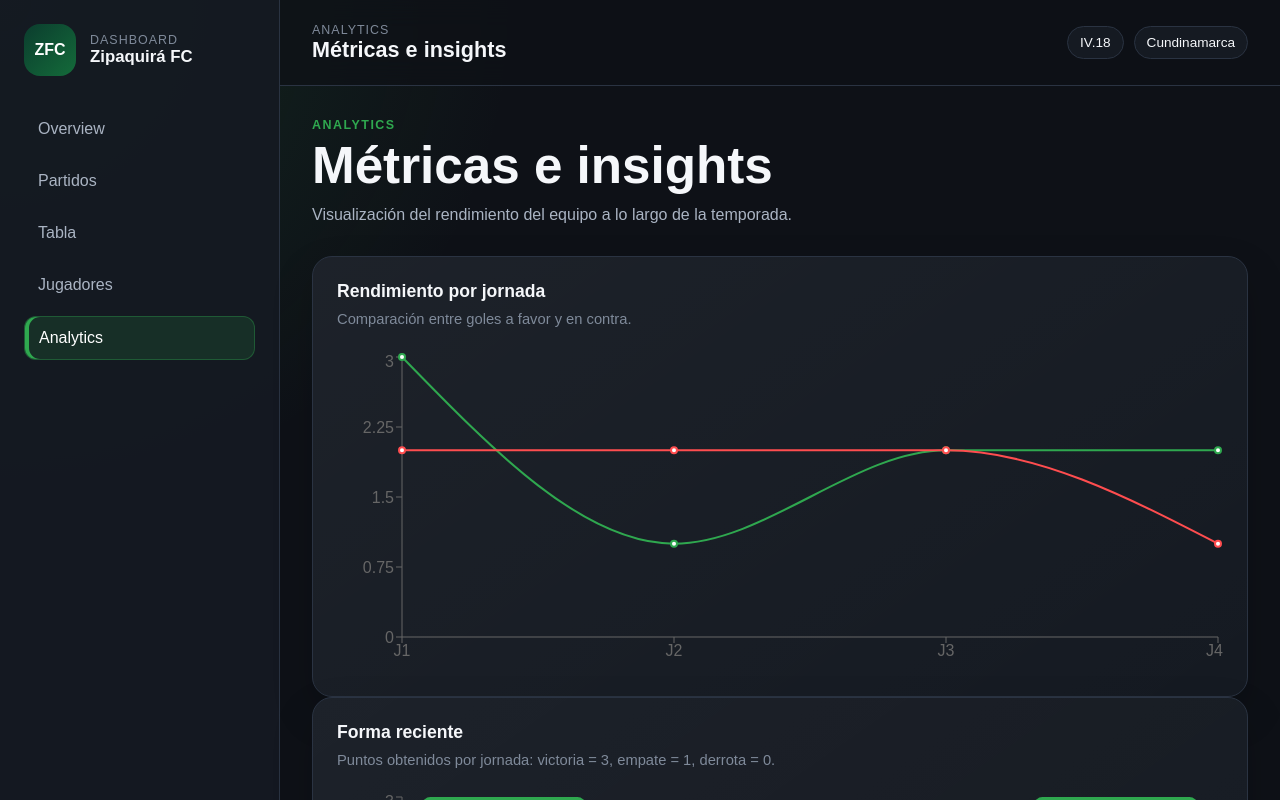
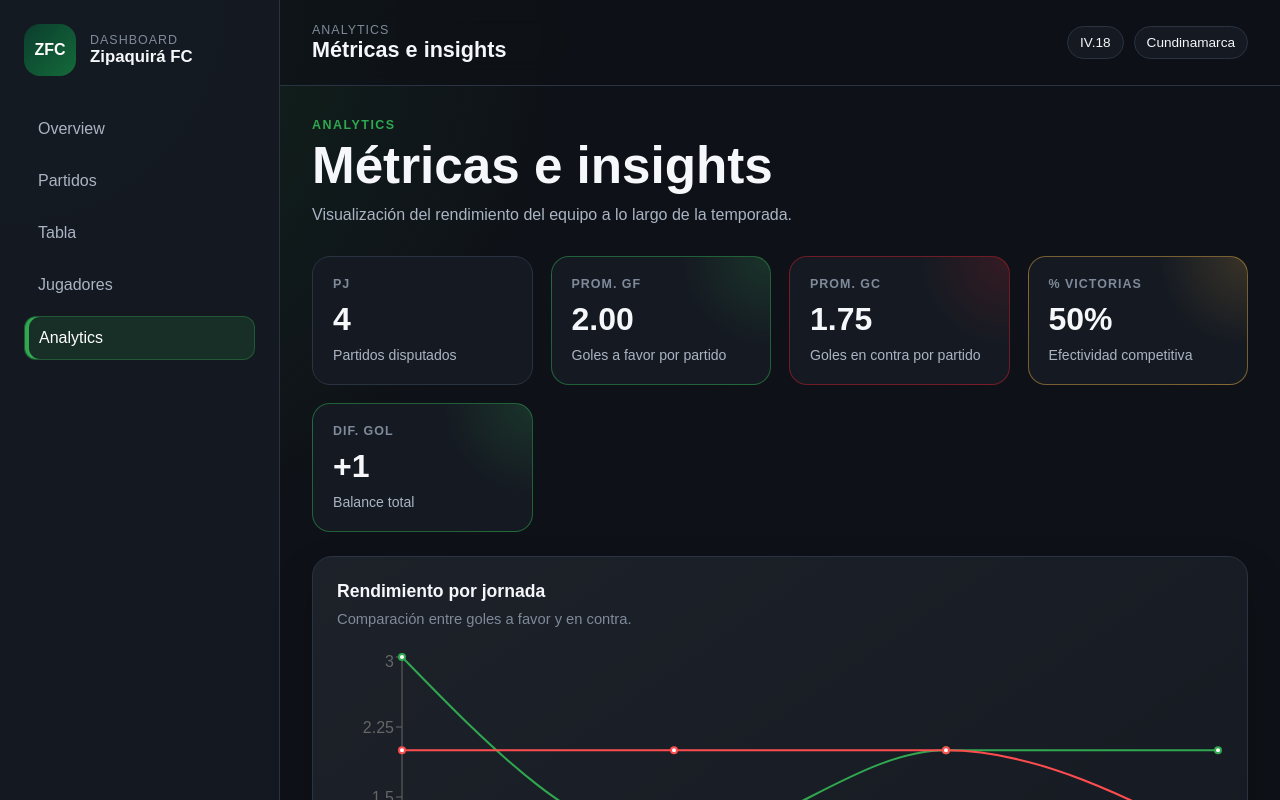
Before and after one commit to ea0627/zipaquira-fc-analytics, a Next.js app: page /analytics in a window 1280 px wide. Shown: the top 800 px of the page. Built offline with nearby package versions, Linux system fonts and the light colour scheme.

Commit message:
Parte IV.3: agregar insights visuales en Analytics

```diff
--- a/src/app/analytics/page.js
+++ b/src/app/analytics/page.js
@@ -2,6 +2,7 @@ import PageHeader from "@/components/ui/PageHeader";
 import SectionCard from "@/components/ui/SectionCard";
 import PerformanceChart from "@/components/analytics/PerformanceChart";
 import FormChart from "@/components/analytics/FormChart";
+import AnalyticsSummary from "@/components/analytics/AnalyticsSummary";
 
 export default function AnalyticsPage() {
   return (
@@ -11,6 +12,8 @@ export default function AnalyticsPage() {
         title="Métricas e insights"
         description="Visualización del rendimiento del equipo a lo largo de la temporada."
       />
+
+      <AnalyticsSummary />
 
       <SectionCard
         title="Rendimiento por jornada"
--- /dev/null
+++ b/src/components/analytics/AnalyticsSummary.js
@@ -0,0 +1,81 @@
+import StatCard from "@/components/ui/StatCard";
+import matches from "@/data/matches";
+
+const getAnalytics = () => {
+  const finishedMatches = matches.filter(
+    (match) => match.status === "Finalizado"
+  );
+
+  const totalMatches = finishedMatches.length;
+
+  const wins = finishedMatches.filter((match) => match.result === "W").length;
+
+  const goalsFor = finishedMatches.reduce(
+    (total, match) => total + match.goalsFor,
+    0
+  );
+
+  const goalsAgainst = finishedMatches.reduce(
+    (total, match) => total + match.goalsAgainst,
+    0
+  );
+
+  const avgGoalsFor = (goalsFor / totalMatches).toFixed(2);
+  const avgGoalsAgainst = (goalsAgainst / totalMatches).toFixed(2);
+  const winRate = Math.round((wins / totalMatches) * 100);
+  const goalDifference = goalsFor - goalsAgainst;
+
+  return {
+    totalMatches,
+    avgGoalsFor,
+    avgGoalsAgainst,
+    winRate,
+    goalDifference,
+  };
+};
+
+export default function AnalyticsSummary() {
+  const analytics = getAnalytics();
+
+  return (
+    <div className="stats-grid">
+      <StatCard
+        label="PJ"
+        value={analytics.totalMatches}
+        helper="Partidos disputados"
+      />
+
+      <StatCard
+        label="Prom. GF"
+        value={analytics.avgGoalsFor}
+        helper="Goles a favor por partido"
+        tone="success"
+      />
+
+      <StatCard
+        label="Prom. GC"
+        value={analytics.avgGoalsAgainst}
+        helper="Goles en contra por partido"
+        tone="danger"
+      />
+
+      <StatCard
+        label="% Victorias"
+        value={`${analytics.winRate}%`}
+        helper="Efectividad competitiva"
+        tone="warning"
+      />
+
+      <StatCard
+        label="Dif. gol"
+        value={
+          analytics.goalDifference > 0
+            ? `+${analytics.goalDifference}`
+            : analytics.goalDifference
+        }
+        helper="Balance total"
+        tone="success"
+      />
+    </div>
+  );
+}
```
